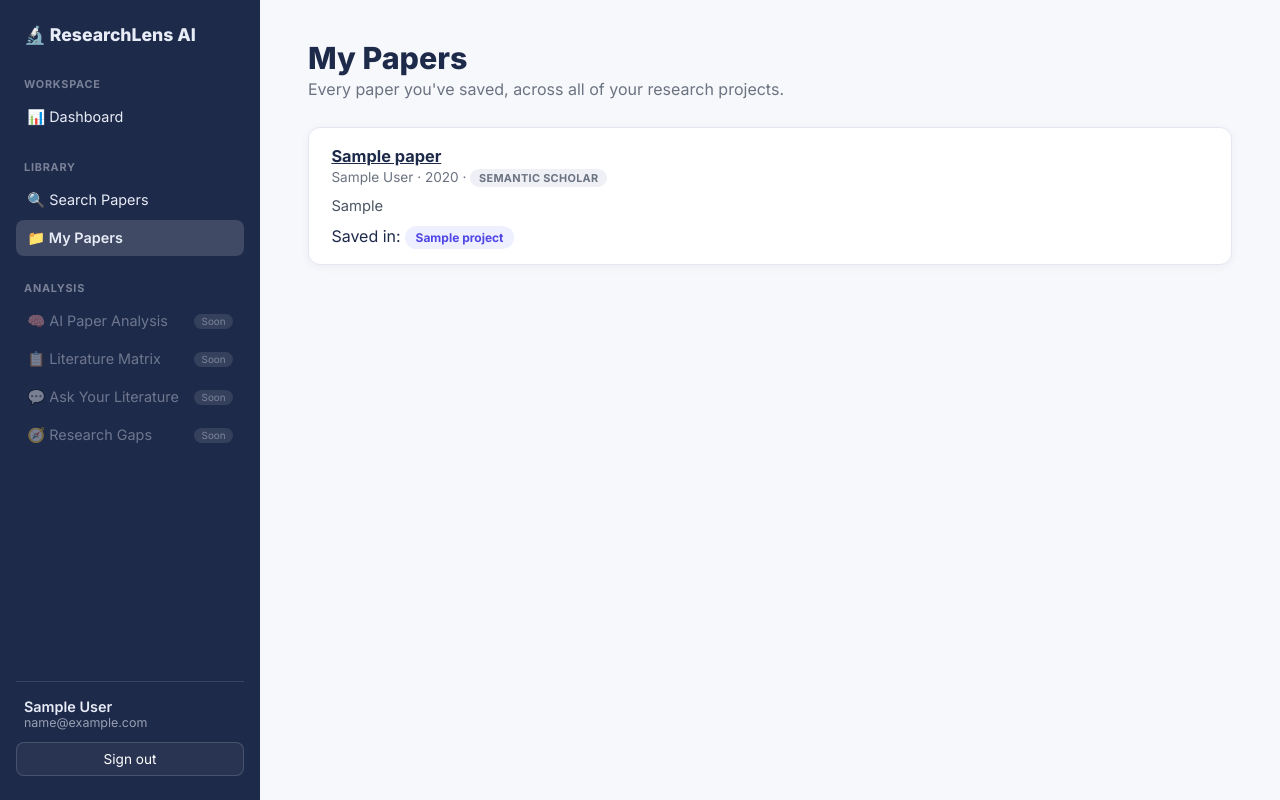
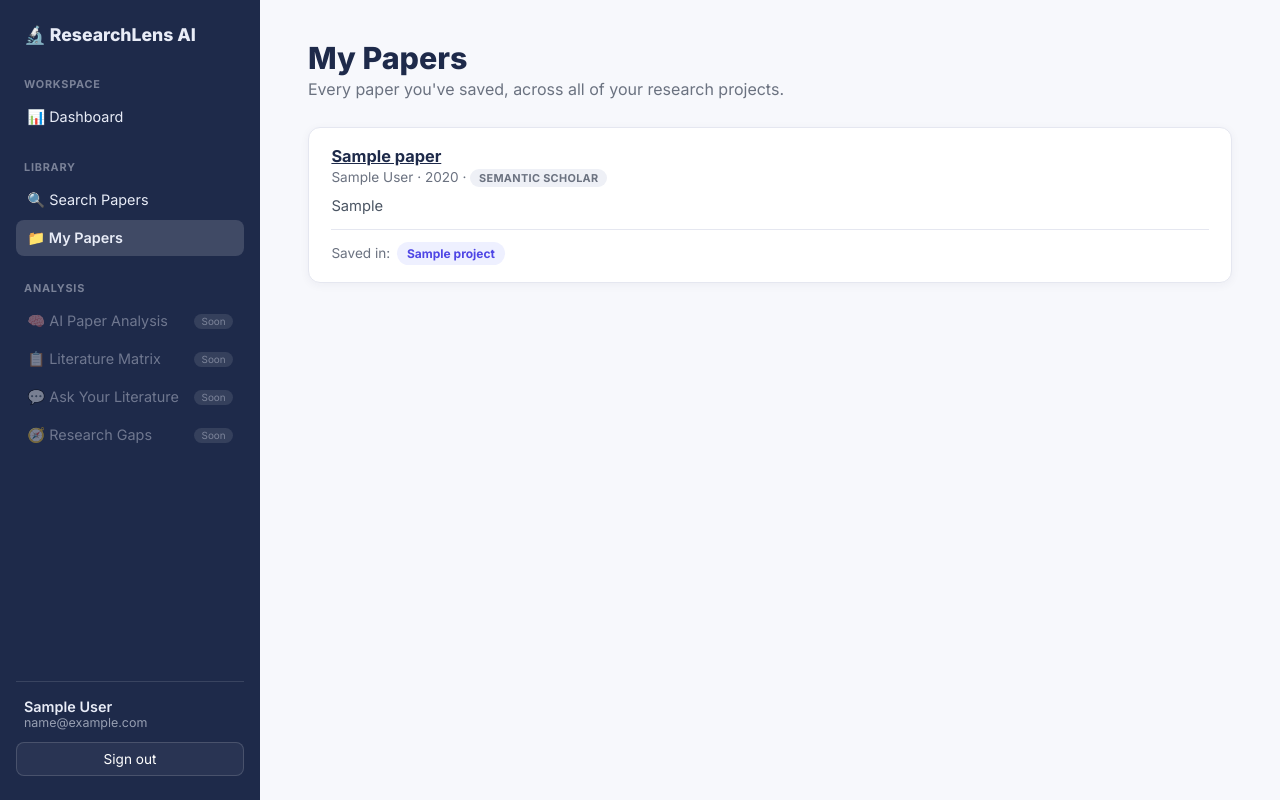
Before and after one commit to EmmanuelOrunta/researchlens-ai, a Flask app: page /papers in a window 1280 px wide. Run offline with Flask 3, Linux system fonts and the light colour scheme; the visitor is signed in with stand-in values (Sample User, id 1); tables that the repository leaves empty hold one stand-in row (values such as "Sample post").

Commit message:
Add styling for paper projects section to enhance layout and readability

```diff
--- a/static/css/style.css
+++ b/static/css/style.css
@@ -344,6 +344,18 @@ a.project-card-link:hover {
   flex-shrink: 0;
 }
 
+.paper-projects {
+  margin-top: 0.8rem;
+  padding-top: 0.7rem;
+  border-top: 1px solid var(--color-border);
+  font-size: 0.85rem;
+  color: var(--color-text-muted);
+  display: flex;
+  align-items: center;
+  gap: 0.4rem;
+  flex-wrap: wrap;
+}
+
 @media (max-width: 720px) {
   .app-shell { flex-direction: column; }
   .sidebar { width: 100%; }
```
